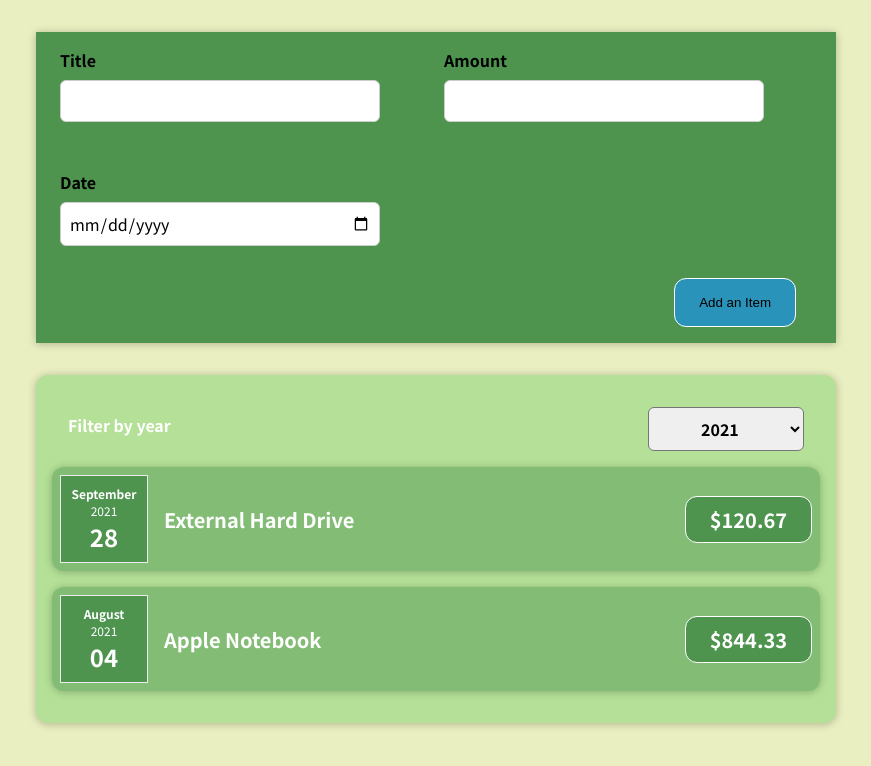
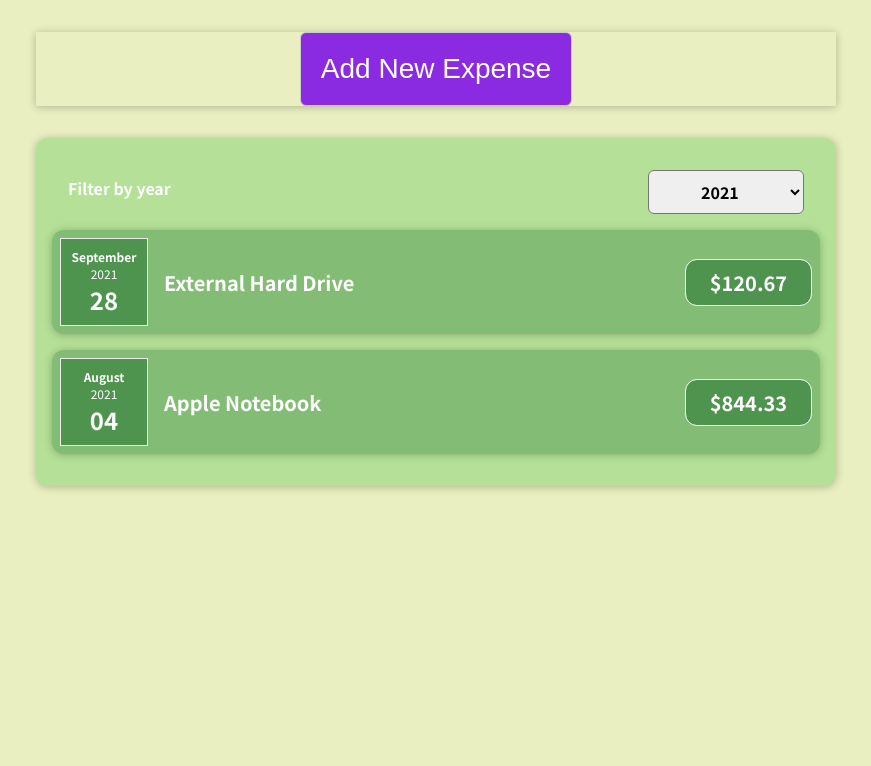
Before and after one commit to KAD105/to-do-list, a React (Create React App) app: page / in a window 1280 px wide. Shown: the top 766 px of the page, without its empty margins (204-1075 px from the left). Built offline with nearby package versions, Linux system fonts and the light colour scheme.

Commit message:
isEditing added

```diff
--- a/src/components/NewExpense/NewExpense.css
+++ b/src/components/NewExpense/NewExpense.css
@@ -9,3 +9,12 @@
 .new-expense__action {
   text-align: right;
 }
+
+.add_btn {
+  padding: 20px;
+  background-color: blueviolet;
+  color: white;
+  font-size: 28px;
+  border-radius: 6px;
+  border: 1px solid #ccc;
+}
--- a/src/components/NewExpense/NewExpense.js
+++ b/src/components/NewExpense/NewExpense.js
@@ -1,20 +1,30 @@
+import { useState } from "react";
 import ExpenseForm from "./ExpenseForm";
 import "./NewExpense.css";
 
 const NewExpense = (props) => {
+  const [isEditing, setIsEditing] = useState(false);
   const saveDataHandler = (enteredExpenseData) => {
     const expenseData = {
       ...enteredExpenseData,
       id: Math.random().toString(),
     };
-    console.log(expenseData);
 
     props.onAddExpenseData(expenseData);
   };
 
+  const startEditingHandler = () => {
+    setIsEditing(true);
+  };
+
   return (
     <div className="new-expense">
-      <ExpenseForm onSaveExpenseData={saveDataHandler} />
+      {!isEditing && (
+        <button className="add_btn" onClick={startEditingHandler}>
+          Add New Expense
+        </button>
+      )}
+      {isEditing && <ExpenseForm onSaveExpenseData={saveDataHandler} />}
     </div>
   );
 };
```
